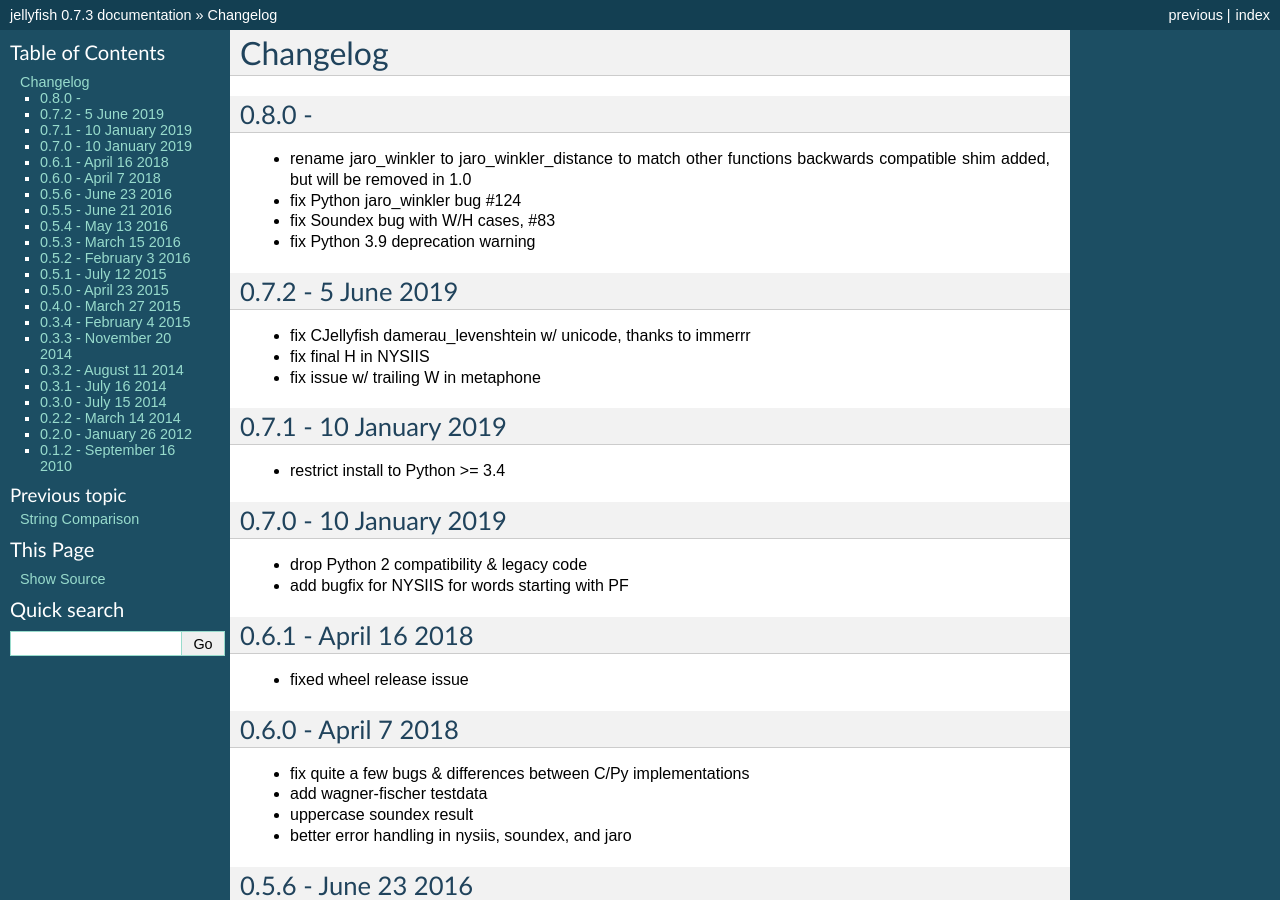
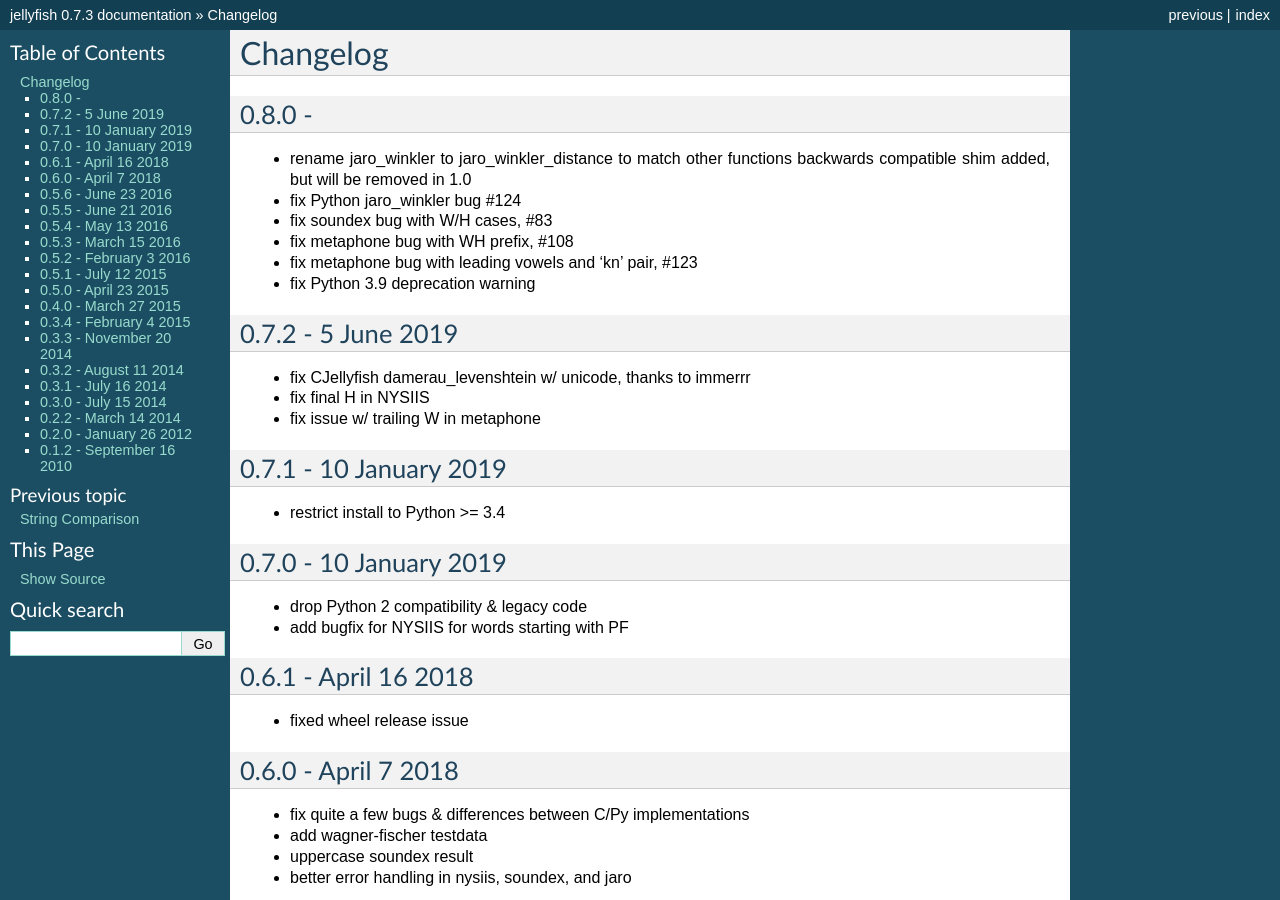
Before and after one commit to jamesturk/jellyfish, a Sphinx documentation site: the page built from docs/changelog.rst, in a window 1280 px wide and 900 px high. Built offline with Sphinx 7.4.7, drawn with Linux system fonts in a browser that asks for light colours.

Commit message:
#123 remote fixes

```diff
--- a/docs/changelog.rst
+++ b/docs/changelog.rst
@@ -6,7 +6,9 @@ Changelog
 * rename jaro_winkler to jaro_winkler_distance to match other functions
   backwards compatible shim added, but will be removed in 1.0
 * fix Python jaro_winkler bug #124
-* fix Soundex bug with W/H cases, #83
+* fix soundex bug with W/H cases, #83
+* fix metaphone bug with WH prefix, #108
+* fix metaphone bug with leading vowels and 'kn' pair, #123
 * fix Python 3.9 deprecation warning
 
 0.7.2 - 5 June 2019
```
